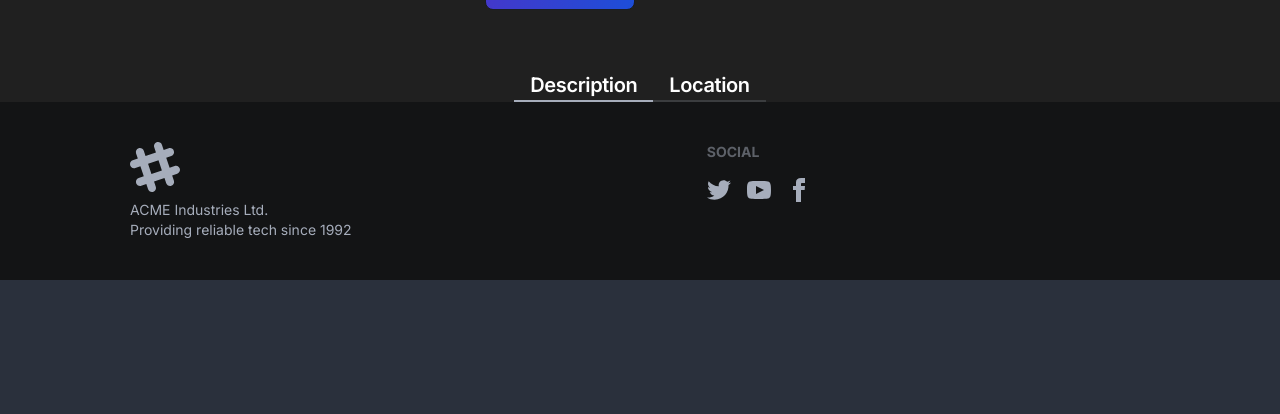
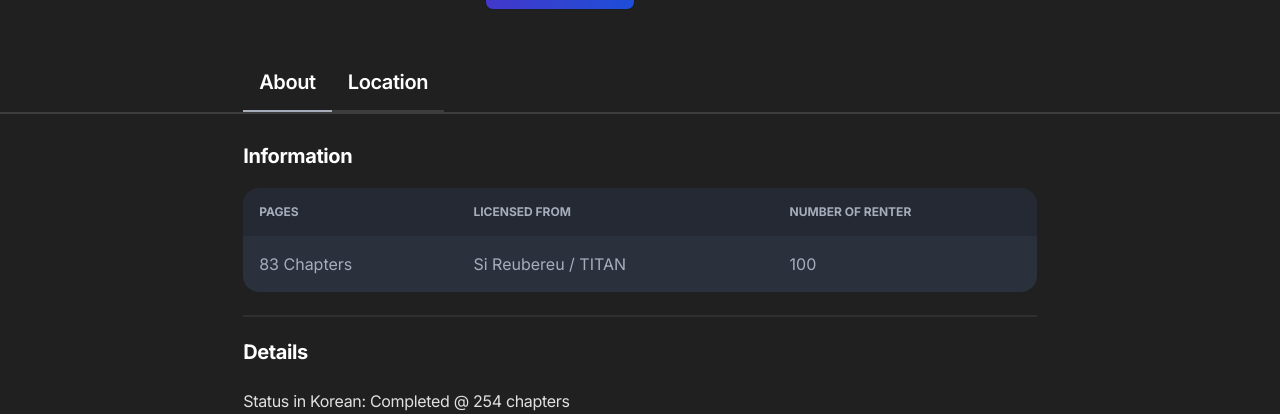
Before and after one commit to rayleigh420/TKPM, a React (Vite) app in the folder Client/: page /book in a window 1280 px wide. Shown: the part 507-921 px from the top of the page. Before the commit the page ends 800 px from the top, so only its background shows below. Built offline with nearby package versions, Linux system fonts and the light colour scheme.

Commit message:
Add Information for book details

```diff
--- a/Client/src/components/Footer.jsx
+++ b/Client/src/components/Footer.jsx
@@ -1,6 +1,6 @@
 const Footer = () => {
     return (
-        <footer className="footer p-10 text-neutral-content px-[130px] bg-[#131415]">
+        <footer className="footer p-10 text-neutral-content px-[130px] bg-[#131415] mt-[100px]">
             <div>
                 <svg width="50" height="50" viewBox="0 0 24 24" xmlns="http://www.w3.org/2000/svg" fillRule="evenodd" clipRule="evenodd" className="fill-current"><path d="M22.672 15.226l-2.432.811.841 2.515c.33 1.019-.209 2.127-1.23 2.456-1.15.325-2.148-.321-2.463-1.226l-.84-2.518-5.013 1.677.84 2.517c.391 1.203-.434 2.542-1.831 2.542-.88 0-1.601-.564-1.86-1.314l-.842-2.516-2.431.809c-1.135.328-2.145-.317-2.463-1.229-.329-1.018.211-2.127 1.231-2.456l2.432-.809-1.621-4.823-2.432.808c-1.355.384-2.558-.59-2.558-1.839 0-.817.509-1.582 1.327-1.846l2.433-.809-.842-2.515c-.33-1.02.211-2.129 1.232-2.458 1.02-.329 2.13.209 2.461 1.229l.842 2.515 5.011-1.677-.839-2.517c-.403-1.238.484-2.553 1.843-2.553.819 0 1.585.509 1.85 1.326l.841 2.517 2.431-.81c1.02-.33 2.131.211 2.461 1.229.332 1.018-.21 2.126-1.23 2.456l-2.433.809 1.622 4.823 2.433-.809c1.242-.401 2.557.484 2.557 1.838 0 .819-.51 1.583-1.328 1.847m-8.992-6.428l-5.01 1.675 1.619 4.828 5.011-1.674-1.62-4.829z"></path></svg>
                 <p>ACME Industries Ltd.<br />Providing reliable tech since 1992</p>
--- a/Client/src/pages/Book.jsx
+++ b/Client/src/pages/Book.jsx
@@ -1,4 +1,9 @@
+import { useState } from "react"
+
 const Book = () => {
+    const [tab, setTab] = useState(false)
+
+
     return (
         <>
             <div className="flex flex-col items-center">
@@ -14,15 +19,50 @@ const Book = () => {
                         <p className="mt-[10px] text-[#bdbdbd] text-[15.2px] font-medium leading-[18.24px] tracking-[-0.304px]">Year: 2023</p>
                         <p className="mt-[10px] text-[#bdbdbd] text-[15.2px] font-medium leading-[18.24px] tracking-[-0.304px]">Producer: Wuxiaworld</p>
                         <p className="mt-[10px] text-[#bdbdbd] text-[15.2px] font-medium leading-[18.24px] tracking-[-0.304px]">Publishing Location: Korean</p>
-                        <button className="btn w-[150px] mt-[55px] bg-gradient-to-r from-indigo-700 to-blue-700 text-[#ffffff] leading-[24px] hover:from-indigo-500 hover:to-blue-500">Rent Book</button>
+                        <button className="btn w-[150px] mt-[55px] bg-gradient-to-r from-indigo-700 to-blue-700 text-[#ffffff] leading-[24px] hover:from-indigo-600 hover:to-blue-600">Rent Book</button>
                     </div>
                 </div>
-                <div className="tabs">
-                    <a className="text-[#ffffff] text-[20px] font-semibold leading-[24px] tracking-[-0.4px] tab tab-bordered tab-active">Description</a>
-                    <a className="text-[#ffffff] text-[20px] font-semibold leading-[24px] tracking-[-0.4px] tab tab-bordered">Location</a>
+                <div className="tabs w-full tab-bordered flex flex-col items-center">
+                    <div className="w-[62%]">
+                        <a className="pb-[40px] text-[#ffffff] text-[20px] font-semibold leading-[24px] tracking-[-0.4px] tab tab-bordered tab-active">About</a>
+                        <a className="pb-[40px] text-[#ffffff] text-[20px] font-semibold leading-[24px] tracking-[-0.4px] tab tab-bordered">Location</a>
+                    </div>
                 </div>
+                <div className="w-[62%] mt-[30px]">
+                    <h4 className="text-[#ffffff] text-[20px] font-bold leading-[24px] tracking-[-0.4px] mb-[20px]">Information</h4>
+                    <div className="overflow-x-auto">
+                        <table className="table w-full border-nones">
+                            <thead>
+                                <tr>
+                                    <th>Pages</th>
+                                    <th>Licensed from</th>
+                                    <th>Number of renter</th>
+                                </tr>
+                            </thead>
+                            <tbody>
+                                <tr>
+                                    <td>83 Chapters</td>
+                                    <td>Si Reubereu / TITAN</td>
+                                    <td>100</td>
+                                </tr>
+                            </tbody>
+                        </table>
+                    </div>
+                    <div className="divider bordered border-[#ffffff]"></div>
+                    <div className="text-[#e0e0e0] leading-[24px] tracking-[-0.32px]">
+                        <h4 className="text-[#ffffff] text-[20px] font-bold leading-[24px] tracking-[-0.4px] mb-[25px]">Details</h4>
+                        Status in Korean: Completed @ 254 chapters <br />
+                        <br />
+                        Translator: Yeniverse <br />
+                        <br />
+                        Editor: Dot, SoSam <br />
+                        <br />
+                        Release rate: 5 chapters a week with an occasional bonus 6th chapter
+                    </div>
+                    <div className="divider bordered border-[#ffffff]"></div>
+                </div>
+
             </div >
-            {/* <img src="" /> */}
         </>
     )
 }
--- a/Client/src/pages/Home.jsx
+++ b/Client/src/pages/Home.jsx
@@ -1,24 +1,16 @@
 const data = [
 
     {
-        src: 'https://i.truyenvua.com/ebook/190x247/boi-hoi-gia_1663135088.jpg?gt=hdfgdfg&mobile=2',
-        name: 'Boi hoi gia'
+        src: 'https://cdn.wuxiaworld.com/images/covers/hoi.jpg?ver=6ebf4c30b75746d31216c5364893084316be9faa',
+        name: 'Hunter of Immortals'
     },
     {
         src: 'https://cdn.wuxiaworld.com/images/covers/bfbt.jpg?ver=fbc27beb0a7017f23af5a9560099d3aeaa2b8d2b',
         name: 'I Became the 1st Floor Boss of the Tower'
     },
     {
-        src: 'https://i.truyenvua.com/ebook/190x247/boi-hoi-gia_1663135088.jpg?gt=hdfgdfg&mobile=2',
-        name: 'Boi hoi gia'
-    },
-    {
-        src: 'https://i.truyenvua.com/ebook/190x247/boi-hoi-gia_1663135088.jpg?gt=hdfgdfg&mobile=2',
-        name: 'Boi hoi gia'
-    },
-    {
-        src: 'https://i.truyenvua.com/ebook/190x247/boi-hoi-gia_1663135088.jpg?gt=hdfgdfg&mobile=2',
-        name: 'Boi hoi gia'
+        src: 'https://cdn.wuxiaworld.com/images/covers/og.jpg?ver=0104b315d716a06ef770ac6a75c7f00c8fde2918',
+        name: 'Overgeared'
     },
     {
         src: 'https://i.truyenvua.com/ebook/190x247/boi-hoi-gia_1663135088.jpg?gt=hdfgdfg&mobile=2',
```
